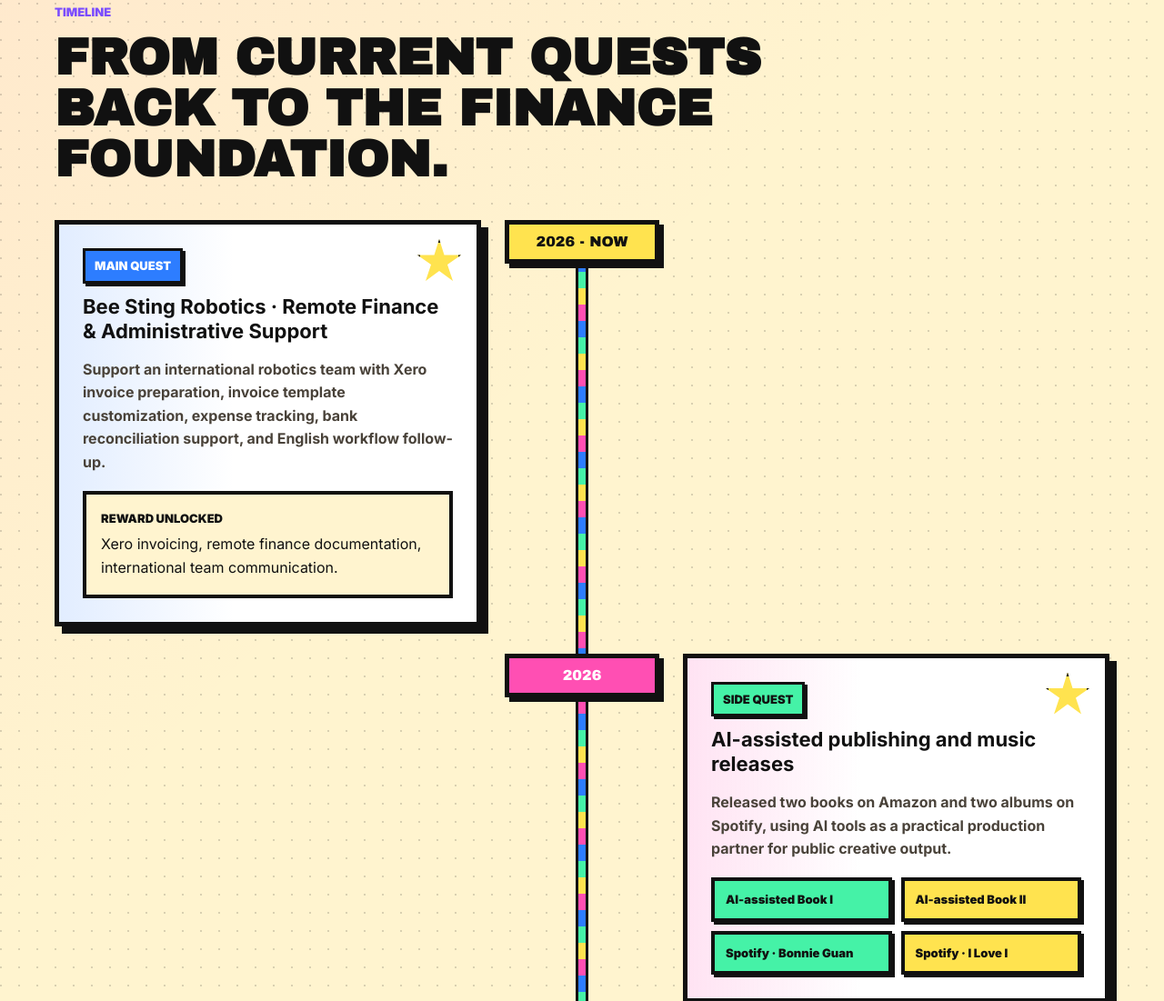
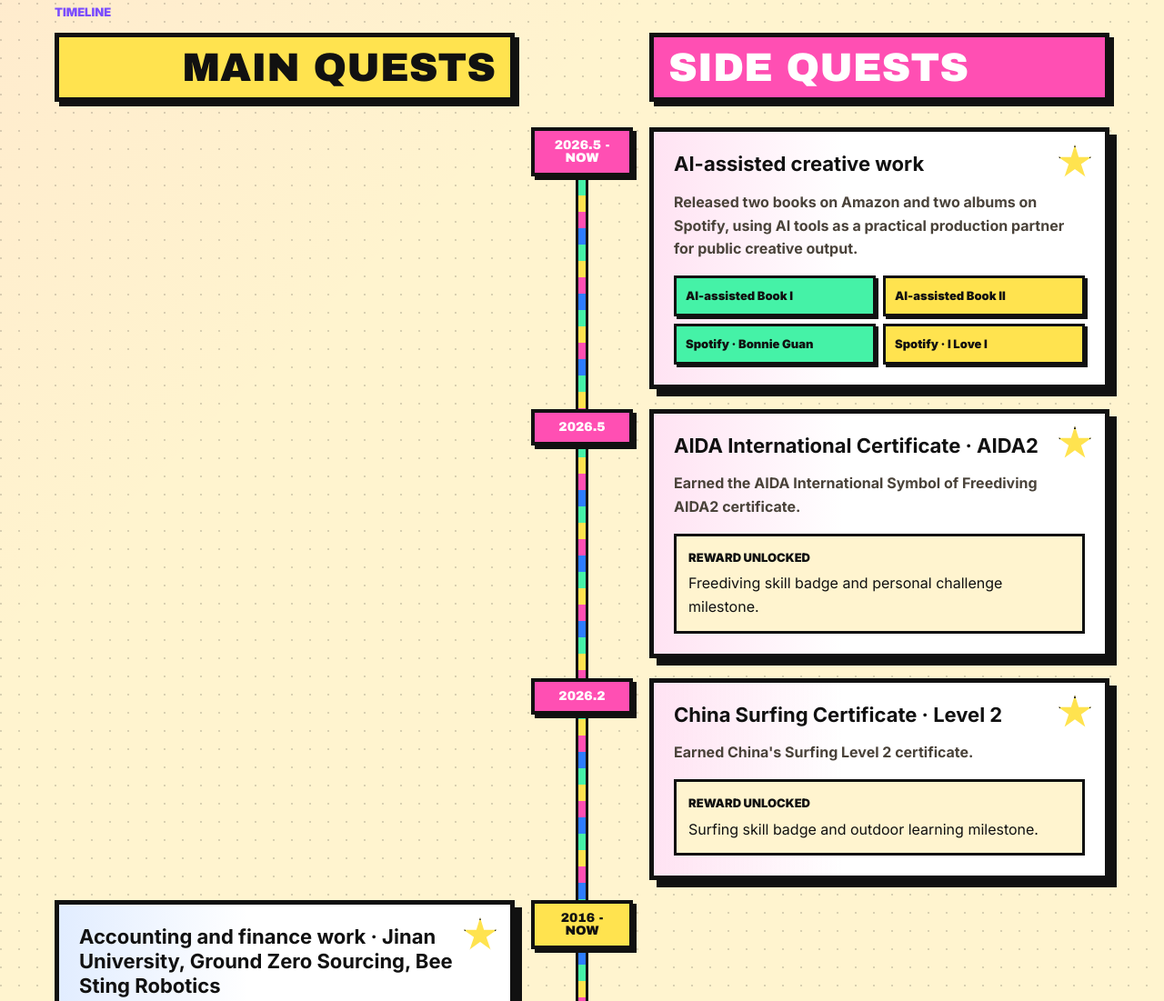
Before and after one commit to bonnieguan91/bonnieguan91.github.io, a plain HTML site: page index.html in a window 1280 px wide. Shown: the part 1557-2658 px from the top of the page at 91% size. Drawn offline with Linux system fonts and the light colour scheme.

Commit message:
Tighten quest lanes and update timeline entries

```diff
--- a/index.html
+++ b/index.html
@@ -78,27 +78,16 @@
       <section class="section timeline-section" id="timeline">
         <div class="section-heading">
           <p class="section-label">Timeline</p>
-          <h2>From current quests back to the finance foundation.</h2>
+          <div class="timeline-lanes" aria-label="Timeline lane labels">
+            <span>Main Quests</span>
+            <span>Side Quests</span>
+          </div>
         </div>
         <div class="timeline" aria-label="Single reverse chronological growth timeline">
-          <article class="timeline-item timeline-item--main">
-            <div class="timeline-date">2026 - Now</div>
+          <article class="timeline-item timeline-item--side">
+            <div class="timeline-date">2026.5 - Now</div>
             <div class="quest-card">
-              <p class="quest-type">MAIN QUEST</p>
-              <h3>Bee Sting Robotics · Remote Finance & Administrative Support</h3>
-              <p>Support an international robotics team with Xero invoice preparation, invoice template customization, expense tracking, bank reconciliation support, and English workflow follow-up.</p>
-              <div class="quest-reward">
-                <strong>Reward unlocked</strong>
-                <span>Xero invoicing, remote finance documentation, international team communication.</span>
-              </div>
-            </div>
-          </article>
-
-          <article class="timeline-item timeline-item--side">
-            <div class="timeline-date">2026</div>
-            <div class="quest-card">
-              <p class="quest-type">SIDE QUEST</p>
-              <h3>AI-assisted publishing and music releases</h3>
+              <h3>AI-assisted creative work</h3>
               <p>Released two books on Amazon and two albums on Spotify, using AI tools as a practical production partner for public creative output.</p>
               <div class="link-grid">
                 <a href="https://www.amazon.com/dp/B0H8LMN9Z5" target="_blank" rel="noreferrer">AI-assisted Book I</a>
@@ -109,15 +98,26 @@
             </div>
           </article>
 
-          <article class="timeline-item timeline-item--main">
-            <div class="timeline-date">2023 - 2026</div>
+          <article class="timeline-item timeline-item--side">
+            <div class="timeline-date">2026.5</div>
             <div class="quest-card">
-              <p class="quest-type">MAIN QUEST</p>
-              <h3>Ground Zero Sourcing · Bookkeeper & Finance Support</h3>
-              <p>Organized invoices, receipts, supporting documents, budgets, and basic reports for Australia-based sourcing work in a remote environment.</p>
+              <h3>AIDA International Certificate · AIDA2</h3>
+              <p>Earned the AIDA International Symbol of Freediving AIDA2 certificate.</p>
               <div class="quest-reward">
                 <strong>Reward unlocked</strong>
-                <span>Financial document visibility, budget tracking, management review support.</span>
+                <span>Freediving skill badge and personal challenge milestone.</span>
+              </div>
+            </div>
+          </article>
+
+          <article class="timeline-item timeline-item--side">
+            <div class="timeline-date">2026.2</div>
+            <div class="quest-card">
+              <h3>China Surfing Certificate · Level 2</h3>
+              <p>Earned China's Surfing Level 2 certificate.</p>
+              <div class="quest-reward">
+                <strong>Reward unlocked</strong>
+                <span>Surfing skill badge and outdoor learning milestone.</span>
               </div>
             </div>
           </article>
@@ -125,9 +125,8 @@
           <article class="timeline-item timeline-item--main">
             <div class="timeline-date">2016 - Now</div>
             <div class="quest-card">
-              <p class="quest-type">MAIN QUEST</p>
-              <h3>Jinan University · Finance Review Officer / Research Funding Administrator</h3>
-              <p>Review research funding budgets, reimbursement materials, payment requests, procurement expenses, asset reimbursement records, contracts, and invoices for accuracy, completeness, and internal policy compliance.</p>
+              <h3>Accounting and finance work · Jinan University, Ground Zero Sourcing, Bee Sting Robotics</h3>
+              <p>Built a long-running finance path across research funding administration, reimbursement review, bookkeeping support, Xero invoicing, invoice template customization, expense tracking, bank reconciliation support, budget tracking, and remote English workflow follow-up.</p>
               <div class="quest-reward">
                 <strong>Boss battle</strong>
                 <span>Reviewed about RMB 500,000 in conference reimbursements involving 100+ international travel receipts and helped reduce the timeline by about two months.</span>
@@ -138,7 +137,6 @@
           <article class="timeline-item timeline-item--main">
             <div class="timeline-date">2015</div>
             <div class="quest-card">
-              <p class="quest-type">MAIN QUEST</p>
               <h3>Master of Business Administration</h3>
               <p>Added management, operations, and cross-functional communication training to a finance background.</p>
             </div>
@@ -147,7 +145,6 @@
           <article class="timeline-item timeline-item--main">
             <div class="timeline-date">2013</div>
             <div class="quest-card">
-              <p class="quest-type">MAIN QUEST</p>
               <h3>Bachelor's Degree in Finance</h3>
               <p>Built the accounting and finance foundation for later reimbursement review, budget tracking, finance documentation, and remote bookkeeping support.</p>
             </div>
--- a/styles.css
+++ b/styles.css
@@ -286,18 +286,47 @@ h3 {
 }
 
 .section-heading {
-  max-width: 900px;
-  margin-bottom: 38px;
+  margin-bottom: 28px;
 }
 
 .section-label {
   color: var(--violet);
 }
 
+.timeline-lanes {
+  display: grid;
+  grid-template-columns: minmax(0, 1fr) 112px minmax(0, 1fr);
+  gap: 18px;
+  align-items: center;
+}
+
+.timeline-lanes span {
+  display: block;
+  padding: 12px 16px;
+  border: 5px solid var(--line);
+  box-shadow: 5px 5px 0 var(--line);
+  font-family: "Archivo Black", Impact, sans-serif;
+  font-size: clamp(24px, 4vw, 44px);
+  line-height: 0.96;
+  text-transform: uppercase;
+}
+
+.timeline-lanes span:first-child {
+  background: var(--main-yellow);
+  color: var(--ink);
+  text-align: right;
+}
+
+.timeline-lanes span:last-child {
+  grid-column: 3;
+  background: var(--side-pink);
+  color: var(--white);
+}
+
 .timeline {
   position: relative;
   display: grid;
-  gap: 30px;
+  gap: 22px;
 }
 
 .timeline::before {
@@ -321,8 +350,8 @@ h3 {
 .timeline-item {
   position: relative;
   display: grid;
-  grid-template-columns: minmax(0, 1fr) 170px minmax(0, 1fr);
-  gap: 26px;
+  grid-template-columns: minmax(0, 1fr) 112px minmax(0, 1fr);
+  gap: 18px;
   align-items: start;
 }
 
@@ -334,11 +363,12 @@ h3 {
   justify-content: center;
   grid-column: 2;
   align-self: start;
-  padding: 11px 12px;
-  border: 5px solid var(--line);
+  padding: 9px 8px;
+  border: 4px solid var(--line);
   background: var(--main-yellow);
-  box-shadow: 5px 5px 0 var(--line);
+  box-shadow: 4px 4px 0 var(--line);
   font-family: "Archivo Black", Impact, sans-serif;
+  font-size: 14px;
   line-height: 1;
   text-align: center;
   text-transform: uppercase;
@@ -361,16 +391,16 @@ h3 {
 
 .quest-card {
   position: relative;
-  padding: 26px;
+  padding: 22px;
 }
 
 .quest-card::before {
   position: absolute;
-  top: 16px;
-  right: 16px;
-  width: 42px;
-  height: 42px;
-  border: 4px solid var(--line);
+  top: 14px;
+  right: 14px;
+  width: 32px;
+  height: 32px;
+  border: 3px solid var(--line);
   background: var(--main-yellow);
   clip-path: polygon(50% 0, 61% 35%, 98% 35%, 68% 56%, 80% 92%, 50% 70%, 20% 92%, 32% 56%, 2% 35%, 39% 35%);
   content: "";
@@ -388,23 +418,7 @@ h3 {
     var(--white);
 }
 
-.quest-type {
-  display: inline-flex;
-  padding: 6px 10px;
-  border: 3px solid var(--line);
-  box-shadow: 3px 3px 0 var(--line);
-}
-
-.timeline-item--main .quest-type {
-  background: var(--main-blue);
-  color: var(--white);
-}
-
-.timeline-item--side .quest-type {
-  background: var(--side-green);
-}
-
-.quest-card p:not(.quest-type),
+.quest-card p,
 .resume-card p {
   color: var(--muted);
   font-weight: 680;
@@ -413,9 +427,9 @@ h3 {
 .quest-reward {
   display: grid;
   gap: 6px;
-  margin-top: 18px;
-  padding: 16px;
-  border: 4px solid var(--line);
+  margin-top: 14px;
+  padding: 13px;
+  border: 3px solid var(--line);
   background: var(--bg);
 }
 
@@ -428,13 +442,13 @@ h3 {
 .link-grid {
   display: grid;
   grid-template-columns: repeat(2, minmax(0, 1fr));
-  gap: 10px;
-  margin-top: 18px;
+  gap: 8px;
+  margin-top: 14px;
 }
 
 .link-grid a {
-  padding: 10px 12px;
-  border: 4px solid var(--line);
+  padding: 9px 10px;
+  border: 3px solid var(--line);
   background: var(--side-green);
   box-shadow: 3px 3px 0 var(--line);
   font-size: 13px;
@@ -570,6 +584,16 @@ h3 {
     transform: none;
   }
 
+  .timeline-lanes {
+    grid-template-columns: 1fr;
+  }
+
+  .timeline-lanes span:first-child,
+  .timeline-lanes span:last-child {
+    grid-column: auto;
+    text-align: left;
+  }
+
   .timeline-item {
     grid-template-columns: 1fr;
     gap: 14px;
```
